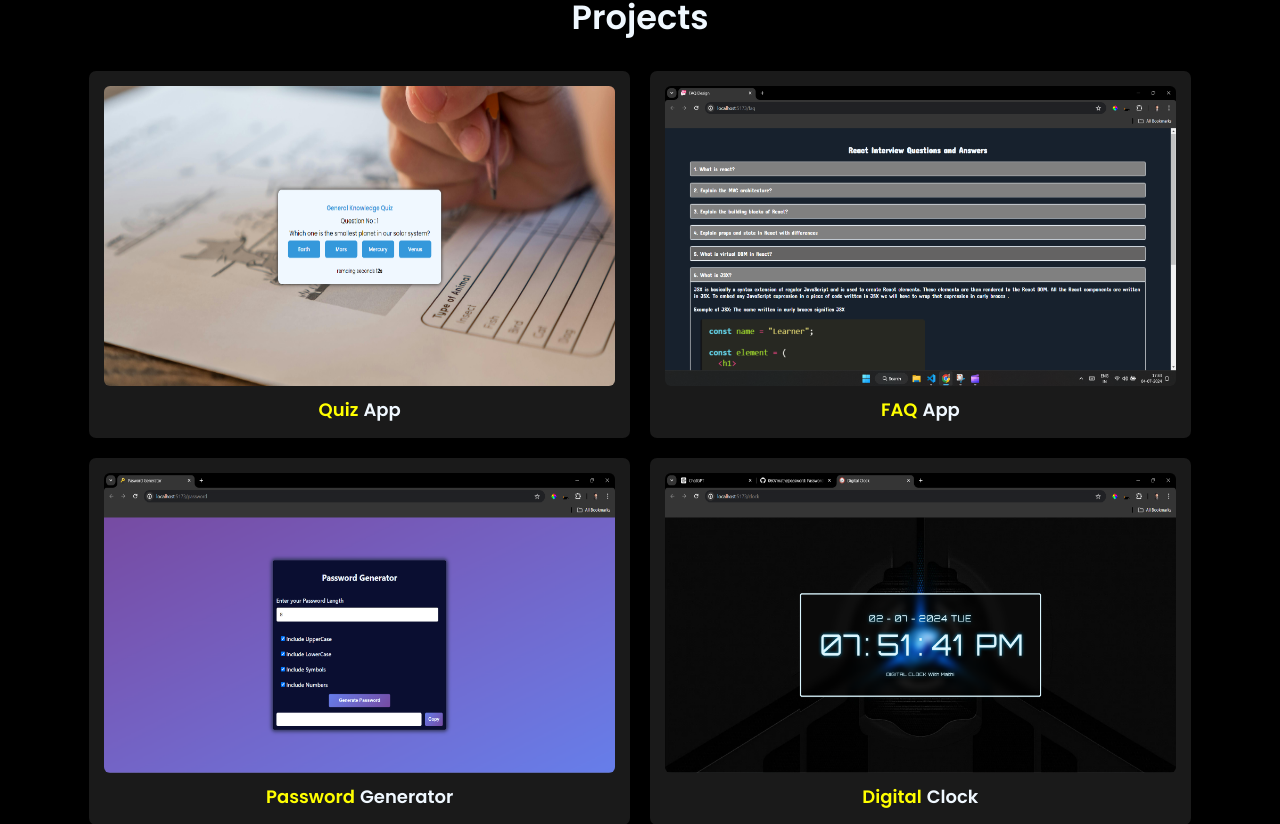
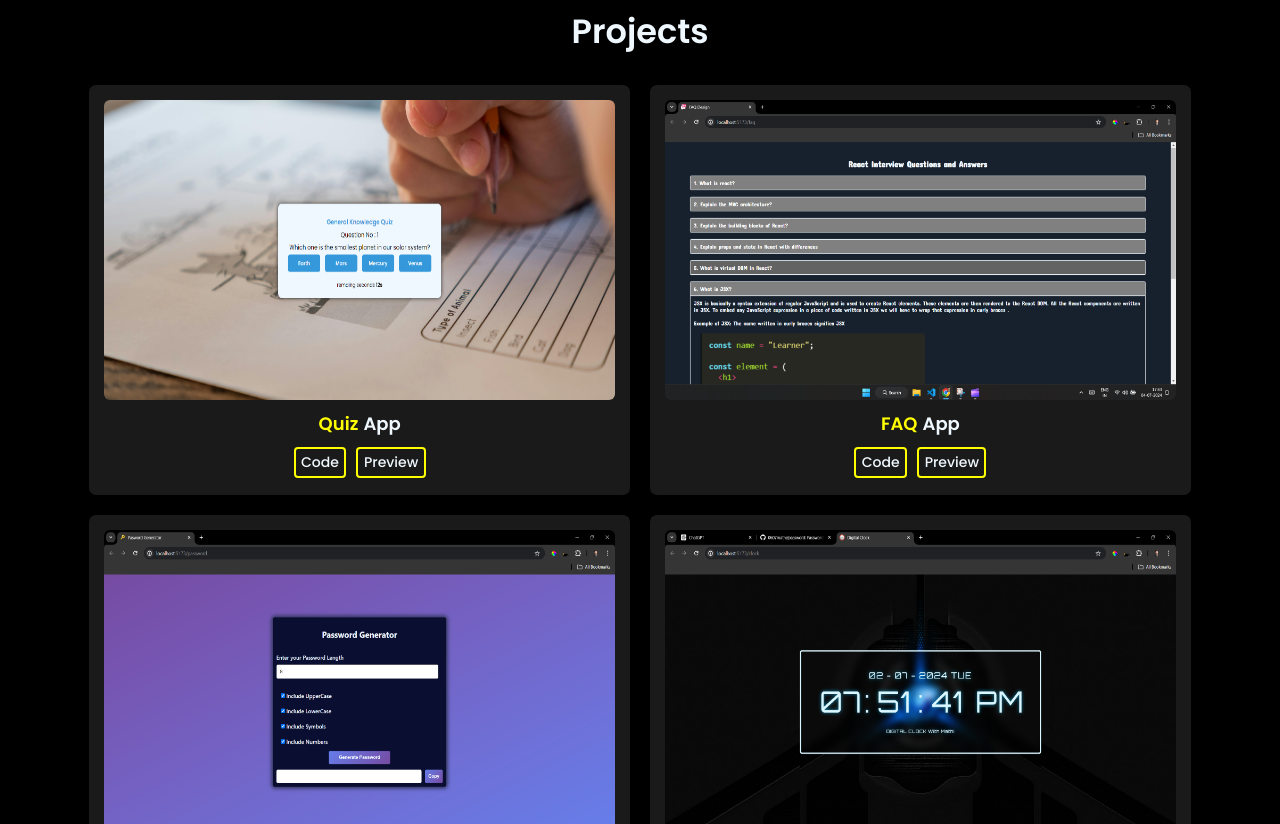
Before and after one commit to 0607mathi/MathiPortfolio, a React (Vite) app: page / in a window 1280 px wide. Shown: the part 2959-3783 px from the top of the page. Built offline with nearby package versions, Linux system fonts and the light colour scheme.

Commit message:
skill sction deom loaded

```diff
--- a/src/Data.json
+++ b/src/Data.json
@@ -72,146 +72,218 @@
         }
     ],
 
+    "Skill_Section":[
+        {
+            "skillid":1,
+            "skill":"Java",
+            "icon":"",
+            "level":70
+        },
+        {
+            "skillid":2,
+            "skill":"SQL",
+            "icon":"",
+            "level":50
+        },
+        {
+            "skillid":3,
+            "skill":"HTML5",
+            "icon":"",
+            "level":90
+        },
+        {
+            "skillid":4,
+            "skill":"CSS3",
+            "icon":"",
+            "level":70
+        },
+        {
+            "skillid":5,
+            "skill":"Bootstrap",
+            "icon":"",
+            "level":70
+        },
+        {
+            "skillid":6,
+            "skill":"Java Script",
+            "icon":"",
+            "level":50
+        },
+        {
+            "skillid":7,
+            "skill":"React+Vite",
+            "icon":"",
+            "level":40
+        },
+        {
+            "skillid":8,
+            "skill":"Git",
+            "icon":"",
+            "level":50
+        }
+
+    ],
+
     "Projects_Section":[
         {
             "project_id":1,
             "project_first_name":"Quiz",
             "project_last_name":"App",
             "Project_Thambnail":"/MathiPortfolio/images/quizapp.png",
-            "Address":""
+            "preview":"",
+            "code":""
         },
         {
             "project_id":2,
             "project_first_name":"FAQ",
             "project_last_name":"App",
             "Project_Thambnail":"/MathiPortfolio/images/faq.png",
-            "Address":""
+            "preview":"",
+            "code":""
         },
         {
             "project_id":3,
             "project_first_name":"Password",
             "project_last_name":"Generator",
             "Project_Thambnail":"/MathiPortfolio/images/password.png",
-            "Address":""
+            "preview":"",
+            "code":""
         },
         {
             "project_id":4,
             "project_first_name":"Digital",
             "project_last_name":"Clock",
             "Project_Thambnail":"/MathiPortfolio/images/clock.png",
-            "Address":""
+            "preview":"",
+            "code":""
         },
         {
             "project_id":5,
             "project_first_name":"Weather",
             "project_last_name":"App",
             "Project_Thambnail":"/MathiPortfolio/images/WeatherApp.png",
-            "Address":""
+            "preview":"",
+            "code":""
         },
         {
             "project_id":6,
             "project_first_name":"QR Code",
             "project_last_name":"Generator",
             "Project_Thambnail":"/MathiPortfolio/images/QRcode.png",
-            "Address":""
+            "preview":"",
+            "code":""
         },
         {
             "project_id":7,
             "project_first_name":"Advice",
             "project_last_name":"App",
             "Project_Thambnail":"/MathiPortfolio/images/adviceapp.png",
-            "Address":""
+            "preview":"",
+            "code":""
         },
         {
             "project_id":8,
             "project_first_name":"BMI",
             "project_last_name":"Calculator",
             "Project_Thambnail":"/MathiPortfolio/images/bmicalculator.png",
-            "Address":""
+            "preview":"",
+            "code":""
         },
         {
             "project_id":9,
             "project_first_name":"User",
             "project_last_name":"Card",
             "Project_Thambnail":"/MathiPortfolio/images/usercard.jpg",
-            "Address":""
+            "preview":"",
+            "code":""
         },
         {
             "project_id":10,
             "project_first_name":"Hotel",
             "project_last_name":"Management",
             "Project_Thambnail":"/MathiPortfolio/images/hotelmanagement.png",
-            "Address":""
+            "preview":"",
+            "code":""
         },
         {
             "project_id":11,
             "project_first_name":"Flipkart",
             "project_last_name":"Clone",
             "Project_Thambnail":"/MathiPortfolio/images/flipkart.png",
-            "Address":""
+            "preview":"",
+            "code":""
         },
         {
             "project_id":12,
             "project_first_name":"Amazon",
             "project_last_name":"Clone",
             "Project_Thambnail":"/MathiPortfolio/images/amazon.png",
-            "Address":""
+            "preview":"",
+            "code":""
         },
         {
             "project_id":13,
             "project_first_name":"Whatsapp",
             "project_last_name":"Web Clone",
             "Project_Thambnail":"/MathiPortfolio/images/whatsapp.png",
-            "Address":""
+            "preview":"",
+            "code":""
         },
         {
             "project_id":14,
             "project_first_name":"CGPA",
             "project_last_name":"Calculator",
             "Project_Thambnail":"/MathiPortfolio/images/cgpacalculator.png",
-            "Address":""
+            "preview":"",
+            "code":""
         },
         {
             "project_id":15,
             "project_first_name":"Eassy",
             "project_last_name":"Writting Pad",
             "Project_Thambnail":"/MathiPortfolio/images/wordcount.png",
-            "Address":""
+            "preview":"",
+            "code":""
         },
         {
             "project_id":16,
             "project_first_name":"Mathematic",
             "project_last_name":"Calculator",
             "Project_Thambnail":"/MathiPortfolio/images/claculator.png",
-            "Address":""
+            "preview":"",
+            "code":""
         },
         {
             "project_id":17,
             "project_first_name":"Bomb",
             "project_last_name":"Defuse Game",
             "Project_Thambnail":"/MathiPortfolio/images/bombgame.png",
-            "Address":""
+            "preview":"",
+            "code":""
         },
         {
             "project_id":18,
             "project_first_name":"Dancing",
             "project_last_name":"Robot",
             "Project_Thambnail":"/MathiPortfolio/images/robot.png",
-            "Address":""
+            "preview":"",
+            "code":""
         },
         {
             "project_id":19,
             "project_first_name":"Book",
             "project_last_name":"Store",
             "Project_Thambnail":"/MathiPortfolio/images/bookstore.webp",
-            "Address":""
+            "preview":"",
+            "code":""
         },
         {
             "project_id":20,
             "project_first_name":"Departmental",
             "project_last_name":"Store",
             "Project_Thambnail":"/MathiPortfolio/images/departmentalstore.jpg",
-            "Address":""
+            "preview":"",
+            "code":""
         }
     ],
 
--- a/src/PortfolioComponents/ProjectSection.jsx
+++ b/src/PortfolioComponents/ProjectSection.jsx
@@ -18,6 +18,10 @@ const ProjectSection = () => {
                       <span className="yellow">{data.project_first_name}</span>
                       <span>{data.project_last_name}</span>
                     </div>
+                    <div className="prev-get">
+                      <button className='code'>Code</button>
+                      <button className='preview'>preview</button>
+                    </div>
                   </div>
                 )
               })
--- a/src/PortfolioComponents/SkillsSection.jsx
+++ b/src/PortfolioComponents/SkillsSection.jsx
@@ -9,6 +9,7 @@ import { SiReactbootstrap } from "react-icons/si";
 import { TbBrandVite } from "react-icons/tb";
 import { FaGitAlt } from "react-icons/fa6";
 const SkillsSection = () => {
+    const Icons = ["<FaJava />"]
   return (
     <div className='skill-section'>
         <div className='heading'>
@@ -19,7 +20,7 @@ const SkillsSection = () => {
             <div className='entier-setup'>
             <div className='skill-name-logo'>
                 <div className="skill-name">Java</div>
-                <div className="logo"> <FaJava /> </div>
+                <div className="logo"><FaJava /></div>
             </div>
             <div className="progress-bar">
                 <div className="bg-bar">
--- a/src/Stylesheets/ProjectCompletion.css
+++ b/src/Stylesheets/ProjectCompletion.css
@@ -16,22 +16,22 @@
 }
 
 button{
-    border: 1px solid yellow;
+    border: 2px solid yellow;
     background-color: transparent;
     color: aliceblue;
-    padding: 2% 3%;
+    padding: 1% 2%;
     border-radius: 5px;
-    font-weight: 700;
+    font-weight: 500;
     font-size: 13px;
     text-transform: uppercase;
     cursor: pointer;
     margin-bottom: 2%;
+    font-family: "Poppins", sans-serif;
 }
 
 button:hover{
     background-color: yellow;
     color: black;
-    font-weight: 700;
 }
 
 @media (min-width: 489px)  and (max-width: 2560px)  {
--- a/src/Stylesheets/ProjectSection.css
+++ b/src/Stylesheets/ProjectSection.css
@@ -51,6 +51,21 @@
     gap: 5px;
 }
 
+.prev-get{
+    display: flex;
+    justify-content: center;
+    gap: 10px;
+    align-items: center;
+}
+
+.prev-get>button{
+    border-radius: 4px;
+    padding: 2% 5%;
+    font-size: 13px;
+    text-transform: capitalize;
+}
+
+
 @media (min-width: 560px) and (max-width: 767px) {
     .projects{
         width: 78%;
@@ -77,4 +92,9 @@
     .projects>.project-name{
         font-size: 18px;
     }
+
+    .prev-get>button{
+        padding: 3% 5%;
+        font-size: 14px;
+    }
 }
```
